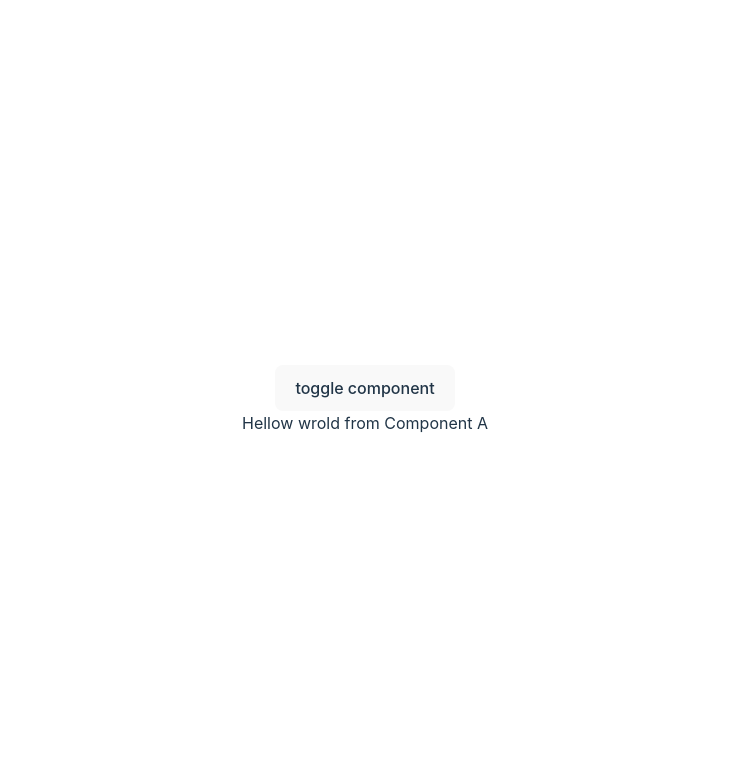
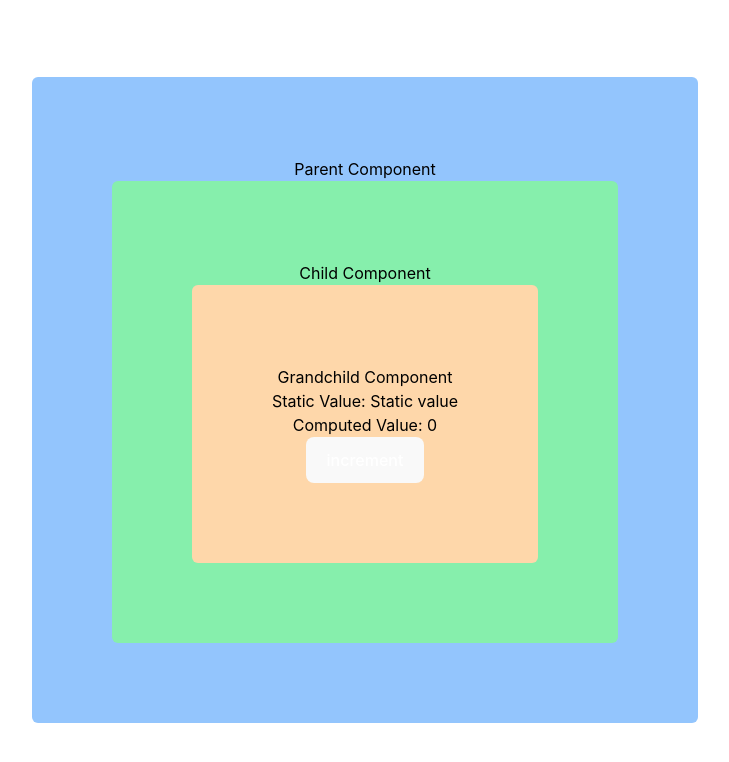
Before and after one commit to ShayanBits/vue-training-hour, a Vue app: page / in a window 1280 px wide. Shown: the top 762 px of the page, without its empty margins (275-1004 px from the left). Built offline with nearby package versions, Linux system fonts and the light colour scheme.

Commit message:
⚡️ Add provide/inject example

```diff
--- /dev/null
+++ b/src/components/ChildComponent.vue
@@ -0,0 +1,13 @@
+
+<template>
+  <div class="w-full p-20 bg-green-300 rounded-md text-black">
+    <p>Child Component</p>
+    <GrandChildComponent />
+  </div>
+</template>
+
+
+<script setup>
+import GrandChildComponent from "./GrandChildComponent.vue";
+
+</script>
--- a/src/components/ComponentA.vue
+++ /dev/null
@@ -1,18 +0,0 @@
-<template >
-    <div>
-        <p>
-            Hellow wrold from Component A
-        </p>
-    </div>
-</template>
-<script setup>
-import { onMounted } from 'vue';
-
-onMounted(() => {
-    console.log("Component A is just mounted")
-})
-
-</script>
-<style lang="">
-
-</style>
--- a/src/components/ComponentB.vue
+++ /dev/null
@@ -1,13 +0,0 @@
-<template >
-    <div>
-        <p>
-            Hellow wrold from Component B
-        </p>
-    </div>
-</template>
-<script setup>
-
-</script>
-<style lang="">
-
-</style>
--- a/src/components/ComponentC.vue
+++ /dev/null
@@ -1,13 +0,0 @@
-<template >
-    <div>
-        <p>
-            Hellow wrold from Component C
-        </p>
-    </div>
-</template>
-<script setup>
-
-</script>
-<style lang="">
-
-</style>
--- a/src/components/ComponentD.vue
+++ /dev/null
@@ -1,13 +0,0 @@
-<template >
-    <div>
-        <p>
-            Hellow wrold from Component D
-        </p>
-    </div>
-</template>
-<script setup>
-
-</script>
-<style lang="">
-
-</style>
--- /dev/null
+++ b/src/components/GrandChildComponent.vue
@@ -0,0 +1,18 @@
+<template>
+  <div class="w-full p-20 bg-orange-200 rounded-md text-black">
+    <p>Grandchild Component</p>
+    <p>Static Value: {{ ParentComponent.staticValue }}</p>
+    <p>Computed Value: {{ ParentComponent.counterValue }}</p>
+    <button class="text-white" @click="updateCounter()"> increment </button>
+  </div>
+</template>
+
+<script setup>
+import { inject } from 'vue';
+
+const staticValue = inject('staticValue', 'default value of mine');
+
+// TODO try to mutate the injected value
+const {computedValue, updateCounter} = inject('computedValue');
+const ParentComponent = inject('ParentComponent');
+</script>
--- a/src/components/MainComponent.vue
+++ b/src/components/MainComponent.vue
@@ -1,48 +1,10 @@
 <template>
   <div class="flex-col">
-    <div><button @click="switchComponent">toggle component</button></div>
-    <div>
-      <!-- <KeepAlive> -->
-        <component :is="currentComponent" />
-      <!-- </KeepAlive> -->
-    </div>
-    <!-- <dir>
-      <component :is="currentComponentFromURLPath"/>
-    </dir> -->
+    <ParentComponent/>
   </div>
 </template>
 
 <script setup>
-import ComponentA from "./ComponentA.vue";
-import ComponentB from "./ComponentB.vue";
-import ComponentC from "./ComponentC.vue";
-import ComponentD from "./ComponentD.vue";
-import { ref, computed, onMounted } from "vue";
-
-const components = [ComponentA, ComponentB, ComponentC, ComponentD];
-const currentIndex = ref(0);
-const currentComponent = computed(() => components[currentIndex.value]);
-const switchComponent = () => {
-  currentIndex.value = (currentIndex.value + 1) % components.length;
-};
-
-
-
-// const componentMap = {
-//   'ComponentA': ComponentA,
-//   'ComponentB': ComponentB,
-//   'ComponentC': ComponentC,
-//   'ComponentD': ComponentD,
-// };
-
-// const currentComponentFromURLPath = computed(() => {
-//   const path = window.location.pathname.replace('/', '');
-//   return componentMap[path] || ComponentA;
-// });
-
-onMounted(() => {
-
-})
-
+import ParentComponent from "./ParentComponent.vue";
 
 </script>
--- /dev/null
+++ b/src/components/ParentComponent.vue
@@ -0,0 +1,37 @@
+<template>
+  <div class="w-full p-20 bg-blue-300 rounded-md text-black">
+    <p>Parent Component</p>
+    <ChildComponent />
+  </div>
+</template>
+
+<script setup>
+import ChildComponent from "./ChildComponent.vue";
+
+import { provide, ref, computed } from 'vue';
+
+// static
+const staticValue = 'Static value';
+provide('staticValue', staticValue);
+
+
+const updateCounter = () => {
+  counter.value++
+}
+
+const counter = ref(0);
+const computedValue = computed(() => counter.value);
+provide('computedValue', {computedValue, updateCounter});
+
+const ParentComponent = ref({
+  staticValue: "Static value",
+  counterValue: computedValue,
+});
+
+provide('ParentComponent', ParentComponent)
+
+
+
+
+
+</script>
```
